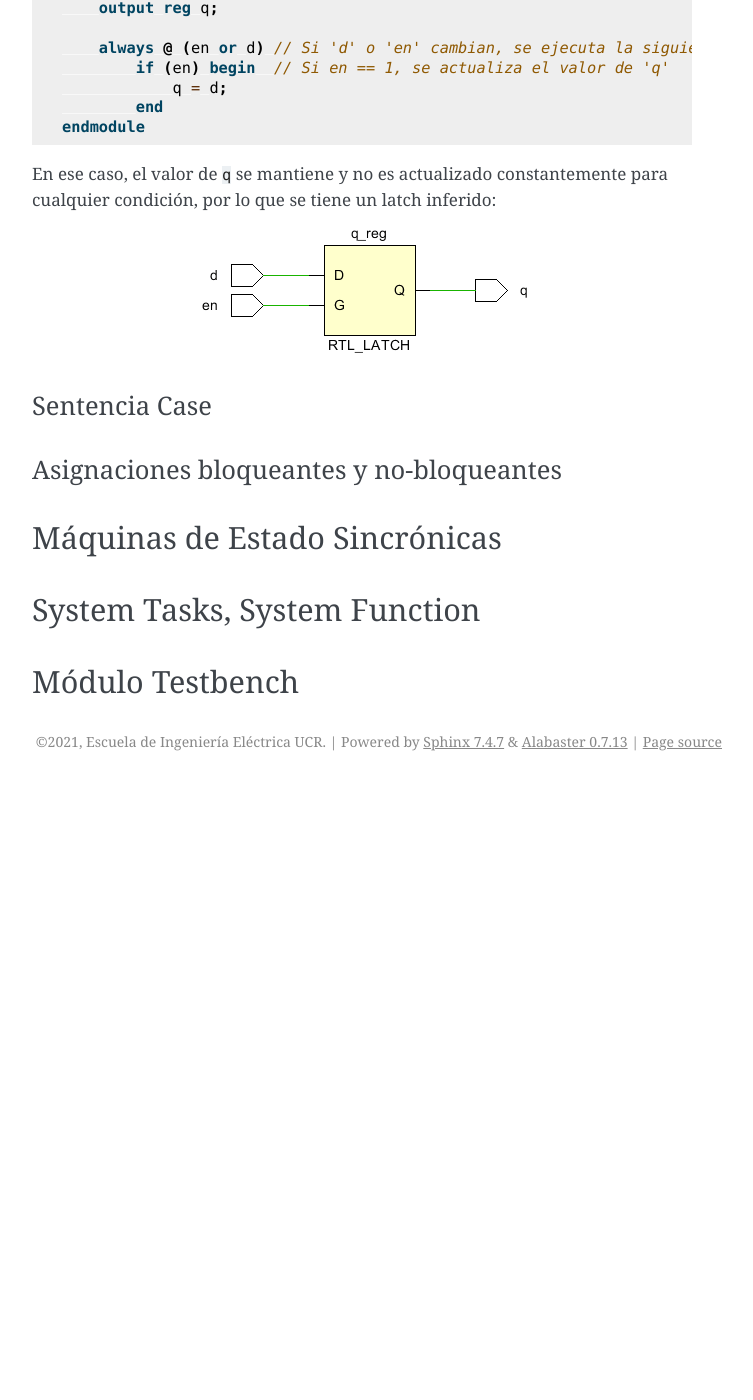
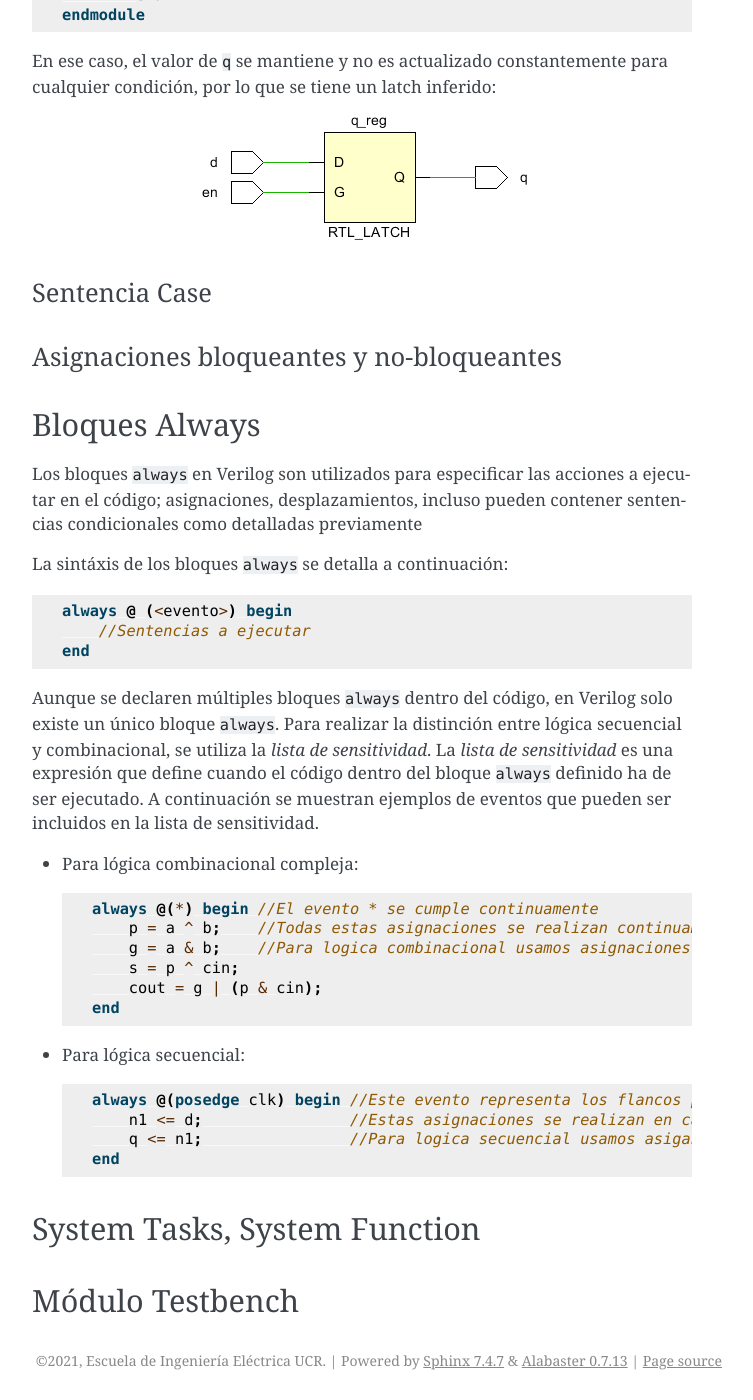
Before and after one commit to SirCharlesV01/iVerilog_guide, a Sphinx documentation site: the page built from docs/source/contents/fundamentos.rst, in a window 1280 px wide and 1400 px high, scrolled down 4052 px. Shown: the whole window, without its empty margins (388-1141 px from the left). Built offline with Sphinx 7.4.7, drawn with Linux system fonts in a browser that asks for light colours; before the commit the page ends 4833 px from its top, so only the background shows below that; some of the changed text lies outside the part shown.

Commit message:
se anadio la descripcion de los bloques always

```diff
--- a/docs/source/contents/fundamentos.rst
+++ b/docs/source/contents/fundamentos.rst
@@ -148,8 +144,35 @@
 Asignaciones bloqueantes y no-bloqueantes
 ^^^^^^^^^^^^^^^^^^^^^^^^^^^^^^^^^^^^^^^^^
 
-Máquinas de Estado Sincrónicas
-------------------------------
+Bloques Always
+--------------
+
+Los bloques ``always`` en Verilog son utilizados para especificar las acciones a ejecutar en el código; asignaciones, desplazamientos, incluso pueden contener sentencias condicionales como detalladas previamente
+
+La sintáxis de los bloques ``always`` se detalla a continuación::
+
+    always @ (<evento>) begin
+        //Sentencias a ejecutar
+    end
+
+Aunque se declaren múltiples bloques ``always`` dentro del código, en Verilog solo existe un único bloque ``always``. Para realizar la distinción entre lógica secuencial y combinacional, se utiliza la *lista de sensitividad*. La *lista de sensitividad* es una expresión que define cuando el código dentro del bloque ``always`` definido ha de ser ejecutado. A continuación se muestran ejemplos de eventos que pueden ser incluidos en la lista de sensitividad.
+
+* Para lógica combinacional compleja::
+
+    always @(*) begin //El evento * se cumple continuamente
+        p = a ^ b;    //Todas estas asignaciones se realizan continuamente
+        g = a & b;    //Para logica combinacional usamos asignaciones bloqueantes
+        s = p ^ cin;
+        cout = g | (p & cin);
+    end
+
+* Para lógica secuencial::
+
+    always @(posedge clk) begin //Este evento representa los flancos positivos de la señal clk
+        n1 <= d;                //Estas asignaciones se realizan en cada flanco positivo de clk
+        q <= n1;                //Para logica secuencial usamos asiganciones no bloqueantes
+    end
+
 
 System Tasks, System Function
 -----------------------------
```
Also changed, not shown: other parts of docs/source/contents/fundamentos.rst (+0 -4 lines), 7 other files.
